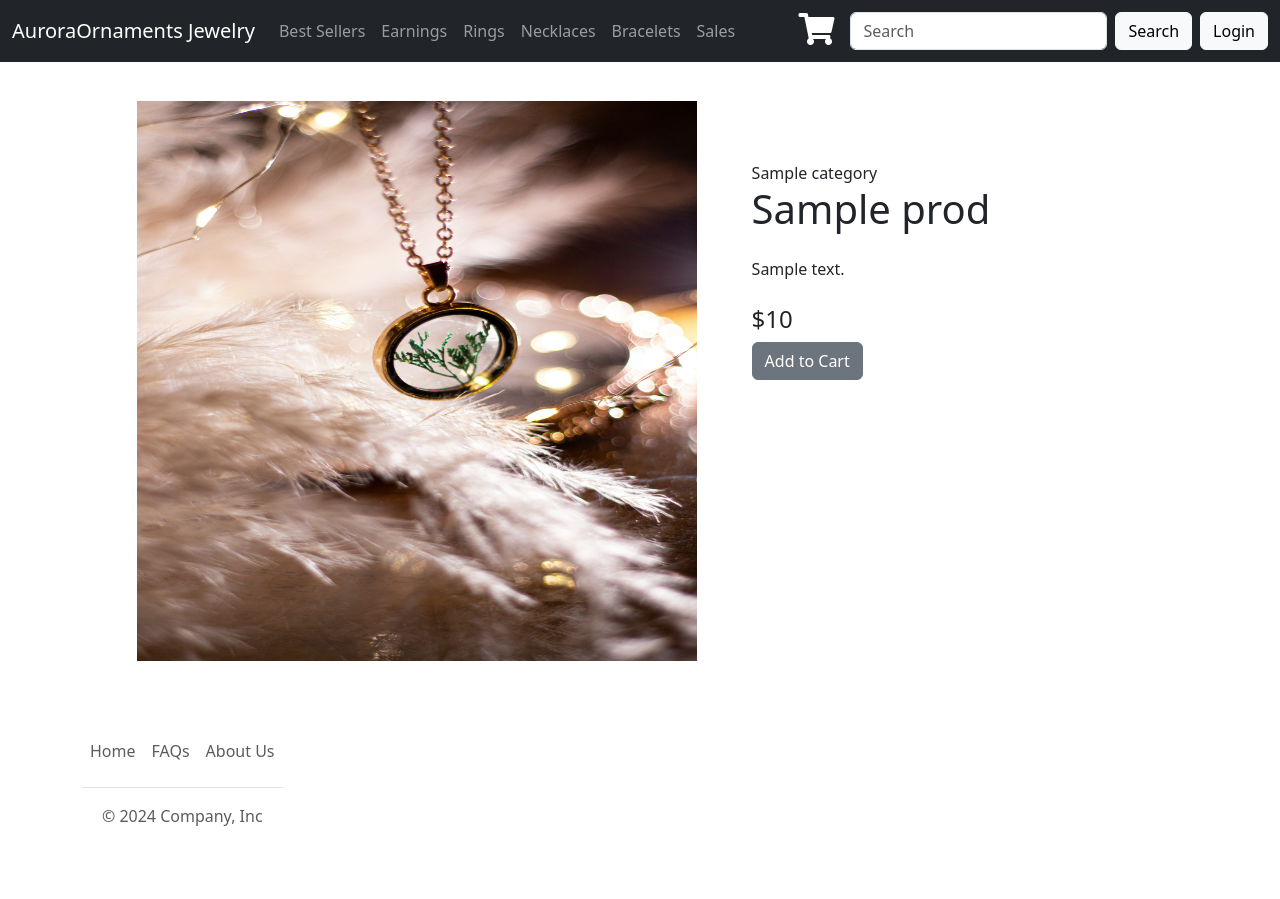
After one commit to Mia-Xie/first-website, a Flask app: template templates/productpage.html in a window 1280 px wide. The commit adds this page. Run offline with Flask 3, Linux system fonts and the light colour scheme; the template is opened without the code that fills it: most values are stand-ins (such as "Sample title", 1, 10 or a date in 2020); some libraries are stand-ins or nearby versions.

Commit message:
dynamic pages for each product

```diff
--- a/app.py
+++ b/app.py
@@ -1,5 +1,6 @@
 from flask import Flask,render_template, jsonify
-from database import engine, load_prod_from_db
+from database import engine, load_prods_from_db,load_prod_from_db
+
 
 app = Flask(__name__)
 
@@ -24,15 +25,26 @@ app = Flask(__name__)
 
 @app.route('/')
 def hello_auroraornaments():
-    products = load_prod_from_db()
+    products = load_prods_from_db()
     return render_template('home.html',
                            products=products,
                            company_name='AuroraOrnaments')
 
 @app.route('/api/products')
 def list_products():
-    products = load_prod_from_db()
+    products = load_prods_from_db()
     return jsonify(products)
+
+
+@app.route('/products/<product_id>')
+def show_products(product_id):
+    product = load_prod_from_db(product_id)
+    if not product:
+        return "Not Found", 404
+    else:
+        return render_template('productpage.html',
+                               prod=product,
+                               company_name='AuroraOrnaments')
 
 if __name__ == '__main__':
     app.run(host='0.0.0.0',debug=True)
--- /dev/null
+++ b/templates/bootstrap.html
@@ -0,0 +1,4 @@
+        <meta charset="utf-8">
+        <meta name="viewport" content="width=device-width, initial-scale=1">
+        <link href="https://cdn.jsdelivr.net/npm/bootstrap@5.3.3/dist/css/bootstrap.min.css" rel="stylesheet" integrity="sha384-QWTKZyjpPEjISv5WaRU9OFeRpok6YctnYmDr5pNlyT2bRjXh0JMhjY6hW+ALEwIH" crossorigin="anonymous">
+    <link rel="stylesheet" href="https://cdnjs.cloudflare.com/ajax/libs/font-awesome/5.15.3/css/all.min.css">
--- a/templates/nav.html
+++ b/templates/nav.html
@@ -1,6 +1,6 @@
   <nav class="navbar navbar-expand-lg navbar-dark bg-dark" aria-label="Fifth navbar example">
     <div class="container-fluid">
-      <a class="navbar-brand" href="#">AuroraOrnaments Jewelry</a>
+      <a class="navbar-brand" href="/">AuroraOrnaments Jewelry</a>
       <button class="navbar-toggler" type="button" data-bs-toggle="collapse" data-bs-target="#navbarsExample05" aria-controls="navbarsExample05" aria-expanded="false" aria-label="Toggle navigation">
         <span class="navbar-toggler-icon"></span>
       </button>
--- /dev/null
+++ b/templates/productpage.html
@@ -0,0 +1,101 @@
+<!DOCTYPE html>
+<html>
+    <head>
+        <title> {{prod['product_name']}} </title>
+        <style>
+
+            html, body {
+              height: 100%;
+              width: 100%;
+              margin: 0;
+              font-family: 'Roboto', sans-serif;
+            }
+
+            .container {
+              max-width: 1200px;
+              margin: 0 auto;
+              padding: 15px;
+              display: flex;
+            }
+
+            /* Columns */
+            .left-column {
+              width: 60%;
+              position: relative;
+            }
+
+            .right-column {
+              width: 40%;
+              margin-top: 60px;
+            }
+            .product-img{
+            width: 560px;
+            height: 560px;
+        }
+        </style>
+    <link href="https://cdn.jsdelivr.net/npm/bootstrap@5.3.3/dist/css/bootstrap.min.css" rel="stylesheet" integrity="sha384-QWTKZyjpPEjISv5WaRU9OFeRpok6YctnYmDr5pNlyT2bRjXh0JMhjY6hW+ALEwIH" crossorigin="anonymous">
+    <link rel="stylesheet" href="https://cdnjs.cloudflare.com/ajax/libs/font-awesome/5.15.3/css/all.min.css">
+    </head>
+
+    <body>
+        {% include 'nav.html' %}
+<!--    <div class="row">-->
+<!--        <div class="col-6">-->
+<!--        <img src="../static/p2.jpg" class="card-img-top rounded product-img" alt="..." width="100" height="100">-->
+<!--        </div>-->
+<!--        <div class="col-6">-->
+<!--            <h3>{{prod['product_name']}}</h3>-->
+
+<!--            <p class="fw-lighter">{{prod['description']}}</p>-->
+
+<!--            {% if prod['stock_quantity']>0 %}-->
+<!--                <div>${{prod['price']}}</div>-->
+<!--                <a href="#" class="btn btn-primary">Add to Cart</a>-->
+<!--            {% else %}-->
+<!--                <div>Out of Stock!</div>-->
+<!--            {% endif %}-->
+<!--        </div>-->
+<!--     </div>-->
+        <div>
+            <div class="container mt-4">
+
+              <!-- Left Column / Headphones Image -->
+              <div class="left-column text-center">
+                <img class="product-img" src="../static/p{{prod['product_id']}}.jpg" alt="">
+              </div>
+
+
+              <!-- Right Column -->
+              <div class="right-column ">
+
+                <!-- Product Description -->
+                <div class="product-description  mt-10 ">
+                  <span>{{prod['category']}}</span>
+                  <h1 class="card-title mb-4">{{prod['product_name']}}</h1>
+                  <p class="fw-lighter mb-4 ">{{prod['description']}}</p>
+                </div>
+
+                <!-- Product Pricing -->
+                <div class="product-price">
+        <!--          <span>{{prod['price']}}</span>-->
+                  {% if prod['stock_quantity']>0 %}
+                        <h4 class=" mb-2">${{prod['price']}}</h4>
+                        <a href="#" class="btn btn-secondary">Add to Cart</a>
+                  {% else %}
+                        <div>Out of Stock!</div>
+                   {% endif %}
+        <!--          <a href="#" class="cart-btn">Add to cart</a>-->
+                </div>
+              </div>
+
+            </div>
+
+
+
+
+        </div>
+        {% include 'footer.html' %}
+    <script src="https://stackpath.bootstrapcdn.com/bootstrap/5.3.3/js/bootstrap.bundle.min.js"></script>
+    </body>
+
+</html>
--- a/templates/products.html
+++ b/templates/products.html
@@ -11,13 +11,13 @@
 <!--        {% endif %}-->
 <!--        <button type="button" class="btn btn-outline-primary">Add to Cart</button>-->
          <div class="card" style="width: 18rem;">
-          <img src="static/p2.jpg" class="card-img-top rounded product-img" alt="..." width="100" height="100">
+          <img src="static/p{{prod['product_id']}}.jpg" class="card-img-top rounded product-img" alt="..." >
           <div class="card-body">
             <h5 class="card-title">{{prod['product_name']}}</h5>
             <p class="card-text fw-lighter">{{prod['description']}}</p>
               {% if prod['stock_quantity']>0 %}
                 <div>${{prod['price']}}</div>
-                <a href="#" class="btn btn-primary">Add to Cart</a>
+                <a href="/products/{{prod['product_id']}}" class="btn btn-primary">Add to Cart</a>
                 {% else %}
                 <div>Out of Stock!</div>
               {% endif %}
```
Also changed, not shown: database.py (+14 -1 lines), templates/banner.html (added, +8 -0 lines), templates/home.html (+6 -38 lines).
